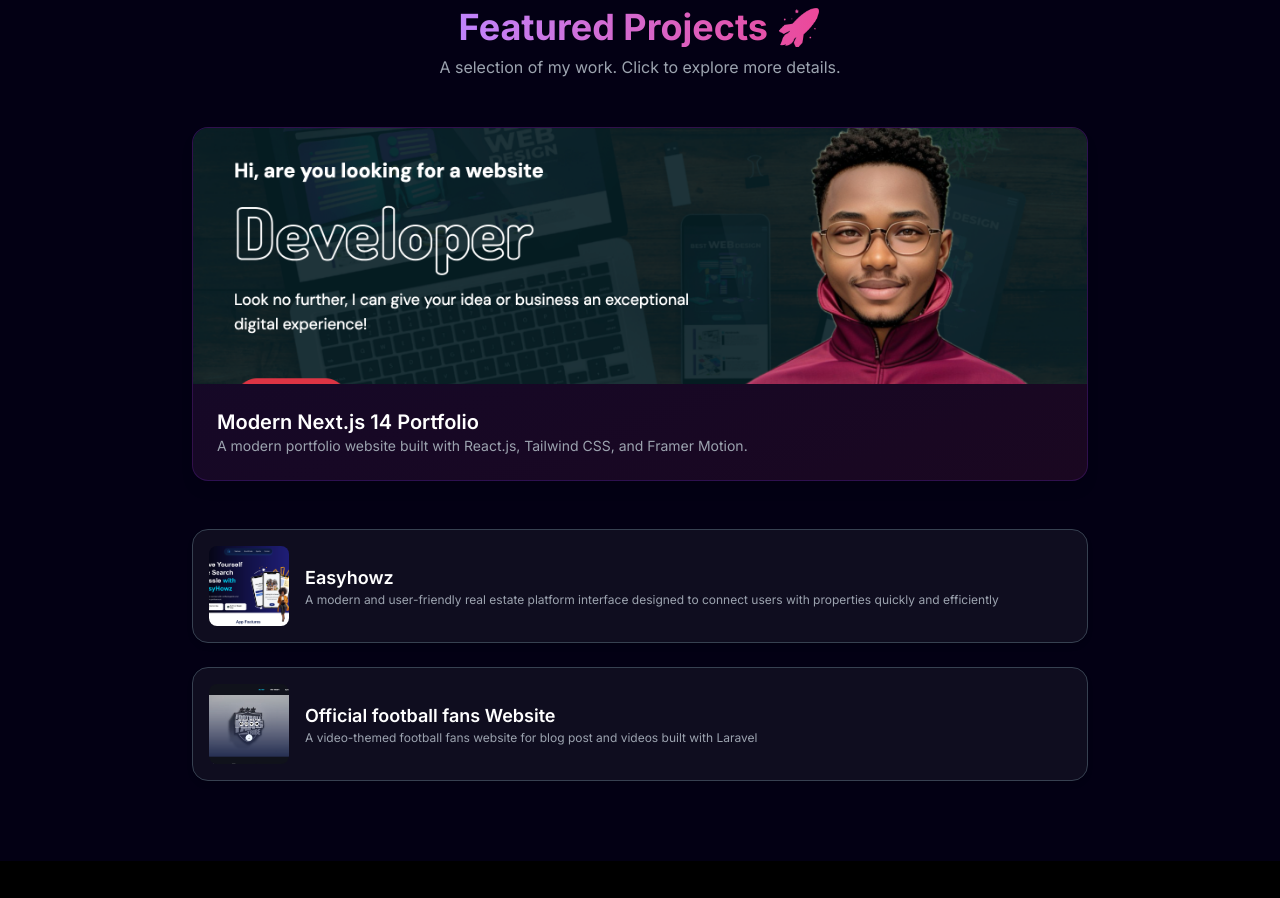
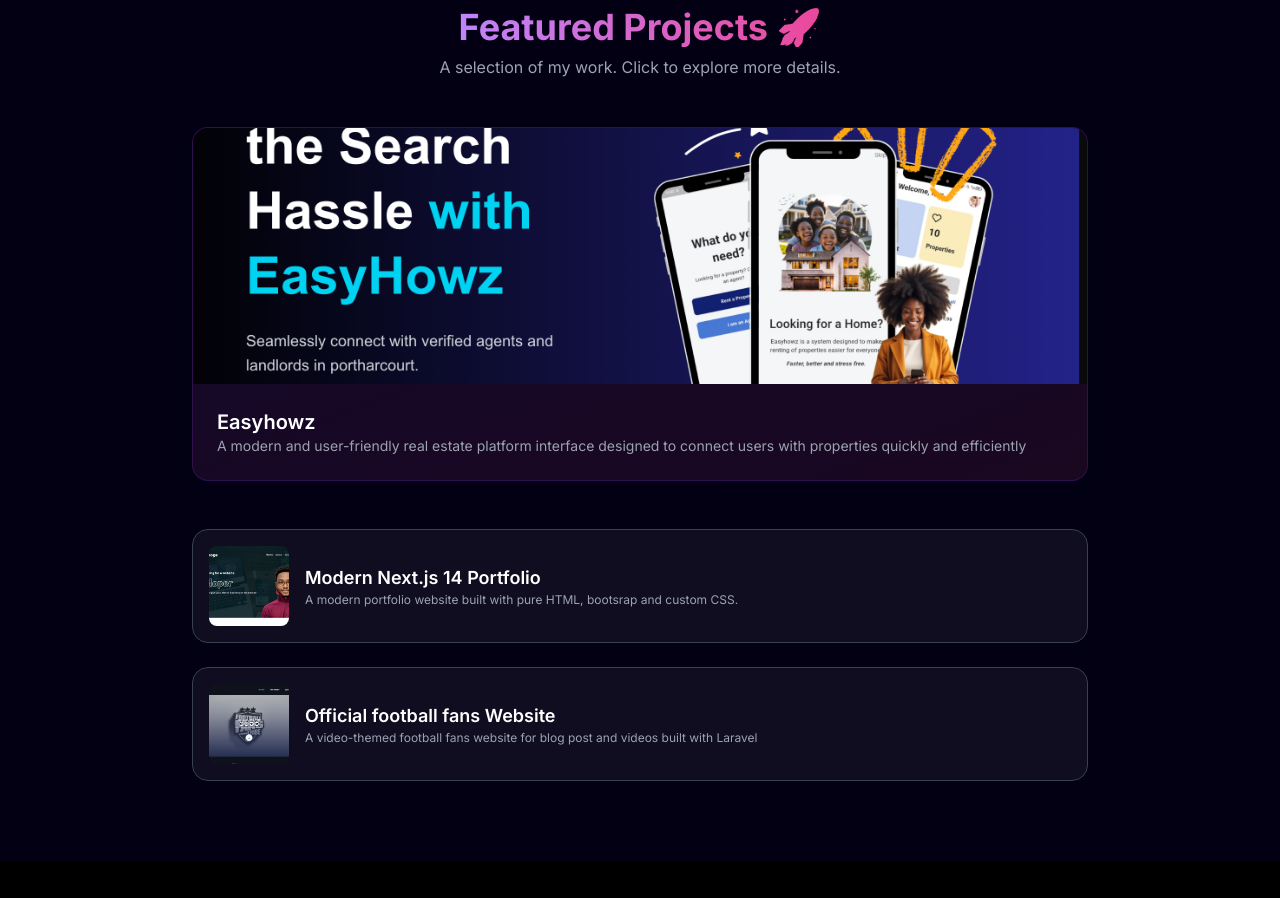
Before and after one commit to Rexisle/portfolio, a Next.js app: page / in a window 1280 px wide. Shown: the part 3500-4398 px from the top of the page. Built offline with nearby package versions, Linux system fonts and the light colour scheme; a web font is replaced by a local one.

Commit message:
Update index.ts

```diff
--- a/constants/index.ts
+++ b/constants/index.ts
@@ -112,18 +112,19 @@
 
 export const PROJECTS = [
   {
-    title: "Modern Next.js 14 Portfolio",
-    description: "A modern portfolio website built with React.js, Tailwind CSS, and Framer Motion.",
-
-    image: "/projects/screen6.png",
-    link: "https://rexisle.github.io/theweboga/",
-  },
-  {
     title: "Easyhowz",
     description: "A modern and user-friendly real estate platform interface designed to connect users with properties quickly and efficiently",
     image: "/projects/easye.png",
     link: "https://www.easyhowz.com/",
   },
+  {
+    title: "Modern Next.js 14 Portfolio",
+    description: "A modern portfolio website built with pure HTML, bootsrap and custom CSS.",
+
+    image: "/projects/screen6.png",
+    link: "https://rexisle.github.io/theweboga/",
+  },
+
   {
     title: "Official football fans Website",
     description: "A video-themed football fans website for blog post and videos built with Laravel",
```
